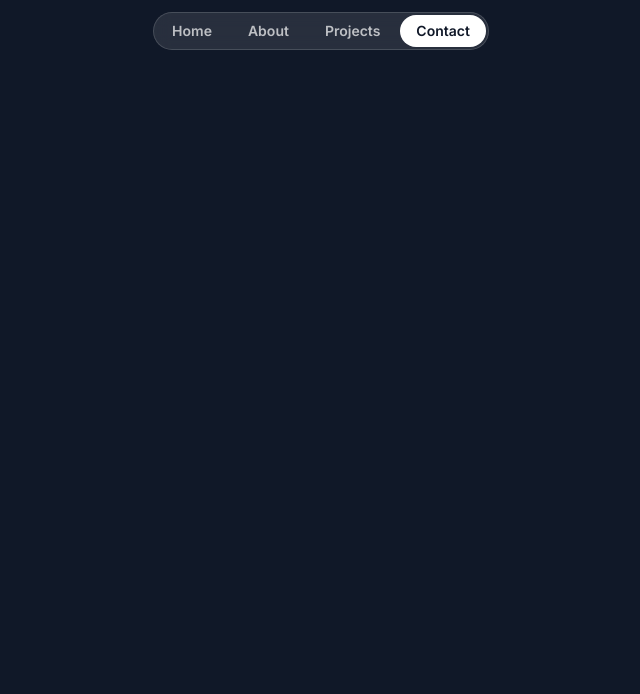
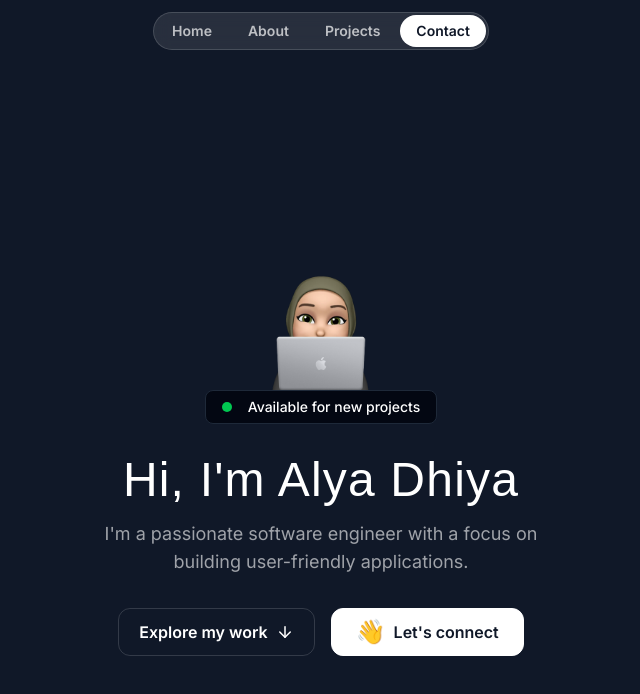
Before and after one commit to alyadyh/alyadyh.github.io, a Next.js app: page / in a window 1280 px wide. Shown: the top 694 px of the page, without its empty margins (319-959 px from the left). Built offline with nearby package versions, Linux system fonts and the light colour scheme; a web font is replaced by a local one.

Commit message:
fix: adding hero section simple ui

```diff
--- a/package.json
+++ b/package.json
@@ -10,6 +10,7 @@
   },
   "dependencies": {
     "autoprefixer": "^10.4.21",
+    "lucide-react": "^0.542.0",
     "next": "15.5.0",
     "react": "19.1.0",
     "react-dom": "19.1.0",
--- a/src/app/page.tsx
+++ b/src/app/page.tsx
@@ -1,9 +1,11 @@
 import { Header } from "../sections/Header";
+import { HeroSection } from "../sections/Hero";
 
 export default function Home() {
   return (
     <div>
       <Header />
+      <HeroSection />
     </div>
   );
 }
--- a/src/sections/Header.tsx
+++ b/src/sections/Header.tsx
@@ -1,6 +1,6 @@
 export const Header = () => {
   return (
-    <div className="flex justify-center items-center relative top-3">
+    <div className="flex justify-center items-center fixed top-3 w-full">
       <nav className="flex gap-1 p-0.5 border border-white/15 rounded-full bg-white/10 backdrop-blur">
         <a href="#" className="nav-item">
           Home
--- a/src/sections/Hero.tsx
+++ b/src/sections/Hero.tsx
@@ -1,3 +1,34 @@
+import Image from "next/image";
+import memojiImage from "../assets/images/memoji-computer.png"
+import { ArrowDown } from "lucide-react";
+
 export const HeroSection = () => {
-  return <div>Hero Section</div>;
+  return (
+    <div className="py-32 md:py-48 lg:py-60 relative">
+        <div className="flex flex-col items-center">
+          <Image src={memojiImage} className="size-[150px]" alt="Person peeking from behind the laptop" />
+          <div className="bg-gray-950 border border-gray-800 px-4 py-1.5 inline-flex items-center gap-4 rounded-lg">
+            <div className="bg-green-500 size-2.5 rounded-full"></div>
+            <div className="text-sm font-medium">Available for new projects</div>
+          </div>
+          <div className="max-w-lg mx-auto">
+            <h1 className="text-3xl md:text-5xl font-serif text-center mt-8 tracking-wide">Hi, I&apos;m Alya Dhiya</h1>
+            <p className="mt-4 text-center text-white/60 md:text-lg px-4">
+              I&apos;m a passionate software engineer with a focus on building
+              user-friendly applications.
+            </p>
+          </div>
+          <div className="flex flex-col md:flex-row justify-center items-center mt-8 gap-4">
+            <button className="inline-flex items-center gap-2 border border-white/15 px-5 h-12 rounded-xl">
+              <span className="font-semibold">Explore my work</span>
+              <ArrowDown size={18} />
+            </button>
+            <button className="inline-flex items-center gap-2 border border-white bg-white text-gray-900 h-12 px-6 rounded-xl">
+              <span className="text-2xl">👋</span>
+              <span className="font-semibold">Let&apos;s connect</span>
+            </button>
+          </div>
+        </div>
+    </div>
+  );
 };
```
Also changed, not shown: src/assets/images/memoji-computer.png (added), 1 other file (tests, documents, lock files or other folders).
